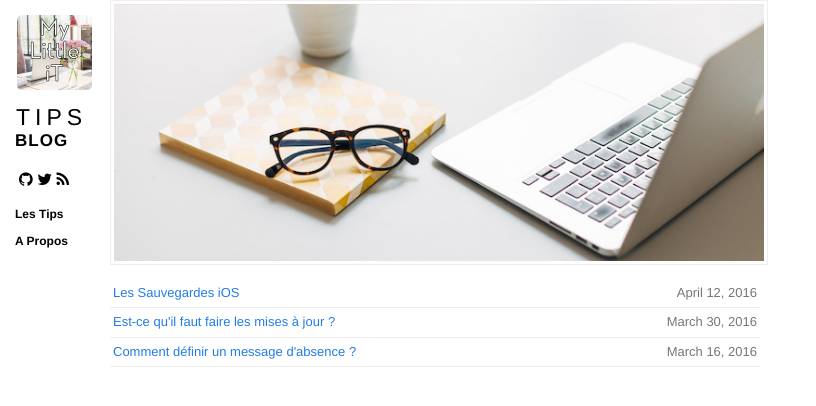
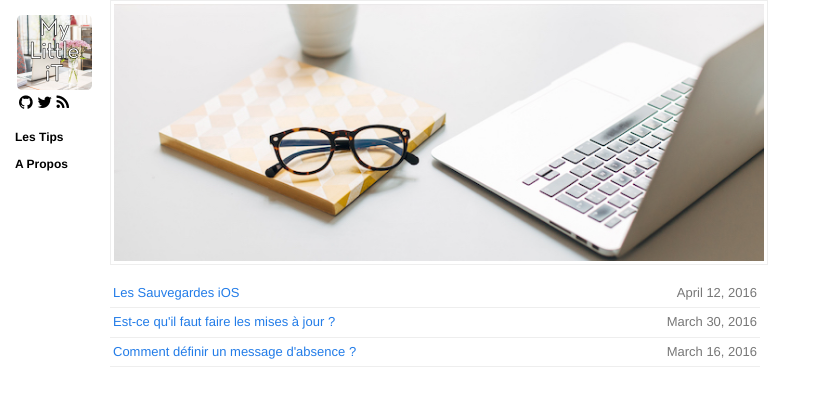
Before and after one commit to holman/left, a Jekyll site: the page built from index.html, in a window 1280 px wide. Shown: the top 406 px of the page, without its empty margins (0-816 px from the left). Built offline with Jekyll 4.4.1, drawn with Linux system fonts in a browser that asks for light colours; nearby versions of some CDN libraries.

Commit message:
Update sidebar.html

```diff
--- a/_includes/sidebar.html
+++ b/_includes/sidebar.html
@@ -3,12 +3,7 @@
     <img src="/images/iT-logo.png" height="75" width="75" class="avatar" />
   </a>
 
-  <section class="name">
-    <a href="/">
-      <span id="fname">{{ site.name|split:' '|first }}</span>
-      <span id="lname">{{ site.name|split:' '|last }}</span>
-    </a>
-  </section>
+
 
   <section class="meta">
     <a href="{{ site.github.owner_url }}" target="_blank"><i class="fa fa-github"></i></a>
```
